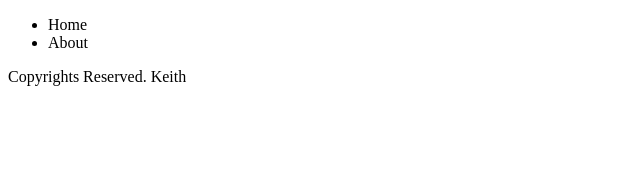
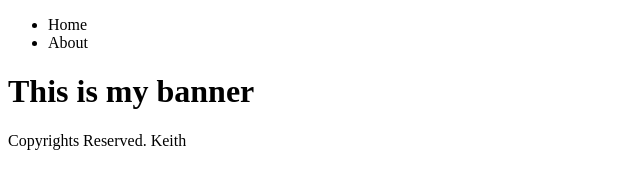
Before and after one commit to iDeepDev8/tutorial-repo, a plain HTML site: page index.html in a window 1280 px wide. Shown: the whole page, without its empty margins (0-640 px from the left). Drawn offline with Linux system fonts and the light colour scheme.

Commit message:
Second Commit

```diff
--- a/index.html
+++ b/index.html
@@ -13,6 +13,9 @@
             <li>About</li>
         </ul>
     </nav>
+    <div class="banner">
+        <h1>This is my banner</h1>
+    </div>
     <footer>Copyrights Reserved. Keith</footer>
 </body>
 </html>
```
